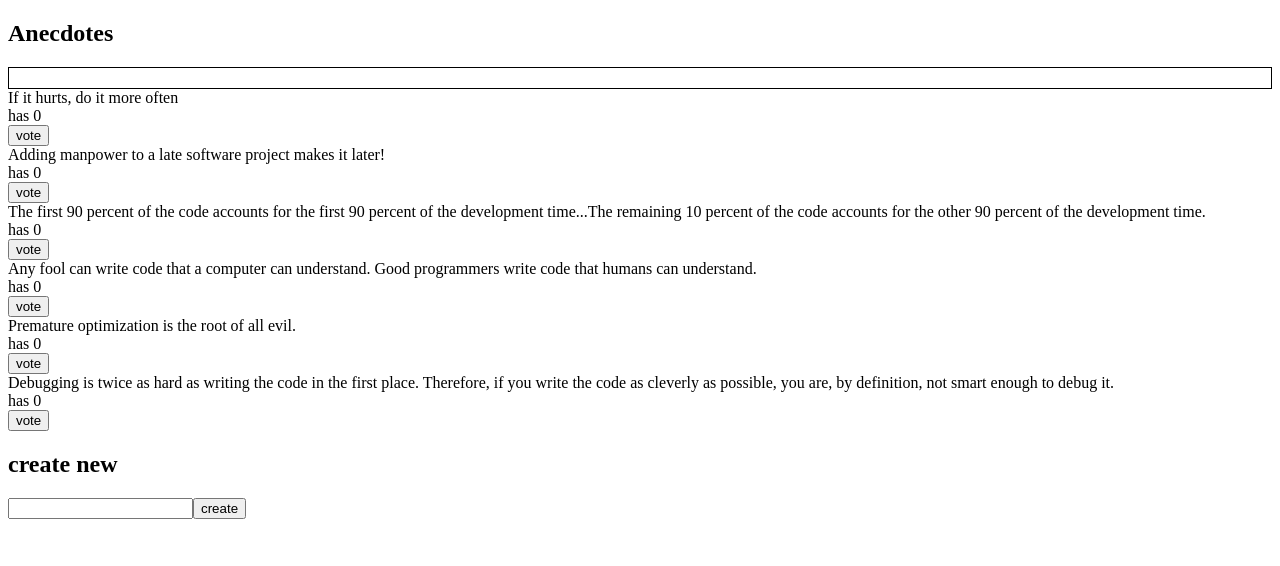
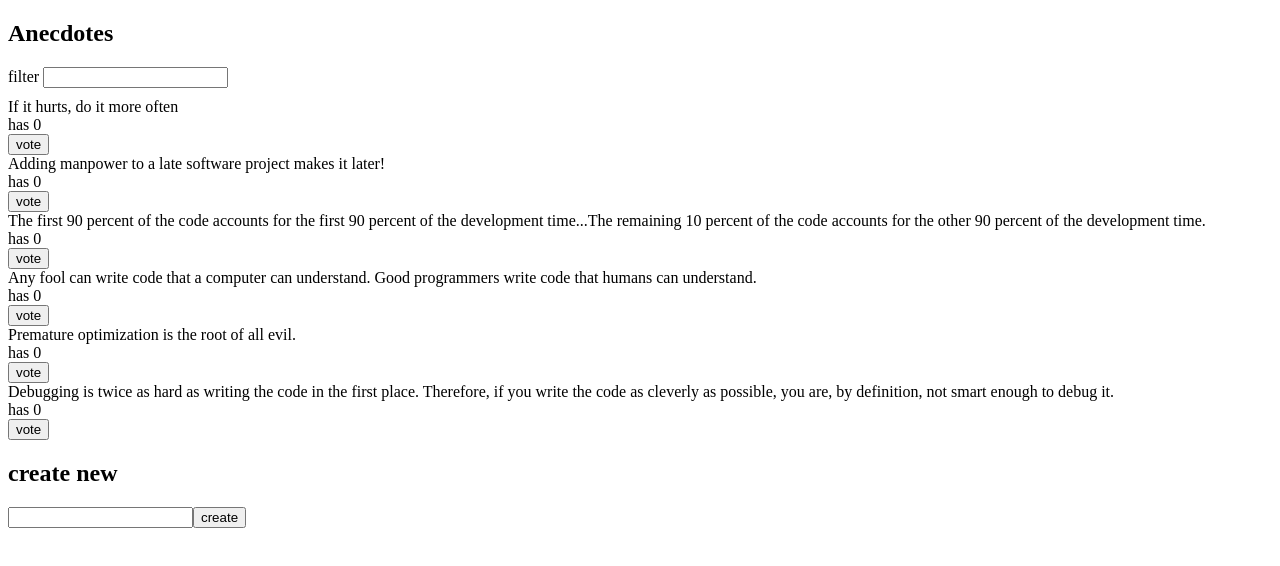
Before and after one commit to jemyishai/fullstackopen2020, a React (Create React App) app in the folder part6/redux-anecdotes/: page / in a window 1280 px wide. Shown: the top 566 px of the page. Built offline with nearby package versions, Linux system fonts and the light colour scheme.

Commit message:
part 6b ex 6.12 - added filtering component & adjusted notificaton

```diff
--- a/part6/redux-anecdotes/src/components/AnecdoteList.js
+++ b/part6/redux-anecdotes/src/components/AnecdoteList.js
@@ -2,25 +2,32 @@ import React from "react";
 import { useSelector, useDispatch } from "react-redux";
 import { addOneAction } from "../reducers/anecdoteReducer";
 import { setNoticeAction } from "../reducers/notificationReducer";
-import Notification from '../components/Notification';
+import Notification from "../components/Notification";
+import Filter from "../components/Filter";
 
 const AnecdoteList = () => {
   const anecdotes = useSelector((state) => state.anecdote);
+  const filter_text = useSelector((state) => state.filter);
   const dispatch = useDispatch();
 
   const vote = (id) => {
     console.log("vote", id);
     dispatch(addOneAction(id));
-    dispatch(setNoticeAction(id,'VOTED_UP'));
+    dispatch(setNoticeAction(id));
   };
 
-  console.log(anecdotes);
+  const regex = new RegExp(filter_text, "i", "g");
+
+  const filteredAnecdotes = anecdotes.filter((sayingObjects) => {
+    if (sayingObjects.content.search(regex) > -1) return sayingObjects;
+  });
 
   return (
     <div>
       <h2>Anecdotes</h2>
+      <Filter />
       <Notification />
-      {anecdotes && [...anecdotes]
+      {[...filteredAnecdotes]
         .sort((a, b) => b.votes - a.votes)
         .map((anecdote) => (
           <div key={anecdote.id}>
@@ -31,7 +38,8 @@ const AnecdoteList = () => {
               </div>
               <button
                 data-testid={"button-" + anecdote.content.slice(0, 7)}
-                onClick={() => vote(anecdote.id)}  >
+                onClick={() => vote(anecdote.id)}
+              >
                 vote
               </button>
             </div>
--- /dev/null
+++ b/part6/redux-anecdotes/src/components/Filter.js
@@ -0,0 +1,26 @@
+import React from 'react'
+import { useDispatch } from "react-redux";
+import { newInputAction } from '../reducers/filterReducer';
+
+
+const Filter = () => {
+  const dispatch = useDispatch()
+
+  const handleChange = (event) => {
+    // input-field value is in variable event.target.value
+    event.preventDefault()
+    const filterText = event.target.value
+    console.log(filterText);
+    dispatch(newInputAction(filterText));
+  }
+  const style = {
+    marginBottom: 10
+  }
+  return (
+    <div style={style}>
+      filter <input onChange={handleChange} />
+    </div>
+  )
+}
+
+export default Filter
--- a/part6/redux-anecdotes/src/components/Notification.js
+++ b/part6/redux-anecdotes/src/components/Notification.js
@@ -12,22 +12,22 @@ const Notification = () => {
     borderWidth: 1,
   };
 
-  // console.log({ notification }, { anecdotes });
-
   const noticeAndClear = () => {
     setTimeout(() => dispatch(clearNoticeAction()), 5000);
   };
 
-  let message= notification.type === 'upvote' ? 'You voted up ' + anecdotes.find((saying) => saying.id === notification.id).content : 'You added ' + notification.content
+  let message =
+    notification.type === "upvote"
+      ? "You voted up " +
+        anecdotes.find((saying) => saying.id === notification.id).content
+      : "You added " + notification.content;
 
-  return (
+  return notification.notice ? (
     <div style={style}>
-      {notification && notification.notice
-        ? message
-        : null}
+      {notification && notification.notice ? message : null}
       {!notification.notice ? null : noticeAndClear()}
     </div>
-  );
+  ) : null;
 };
 
 export default Notification;
--- /dev/null
+++ b/part6/redux-anecdotes/src/reducers/filterReducer.js
@@ -0,0 +1,17 @@
+export const newInputAction = (input) => {
+  return {
+    type: "TEXT_TO_FILTER",
+    input
+  };
+};
+
+
+const filterReducer = (state = '', action) => {
+  switch (action.type) {
+    case "TEXT_TO_FILTER":
+      return action.input
+    default: return state
+  }
+};
+
+export default filterReducer;
--- a/part6/redux-anecdotes/src/store.js
+++ b/part6/redux-anecdotes/src/store.js
@@ -2,10 +2,12 @@ import anecdoteReducer from "./reducers/anecdoteReducer";
 import { composeWithDevTools } from 'redux-devtools-extension'
 import { combineReducers, createStore } from "redux";
 import notificationReducer from "./reducers/notificationReducer";
+import filterReducer from "./reducers/filterReducer";
 
 const reducer = combineReducers({
   anecdote: anecdoteReducer,
-  notice: notificationReducer
+  notice: notificationReducer,
+  filter: filterReducer
 })
 
 const store = createStore(reducer, composeWithDevTools());
```
